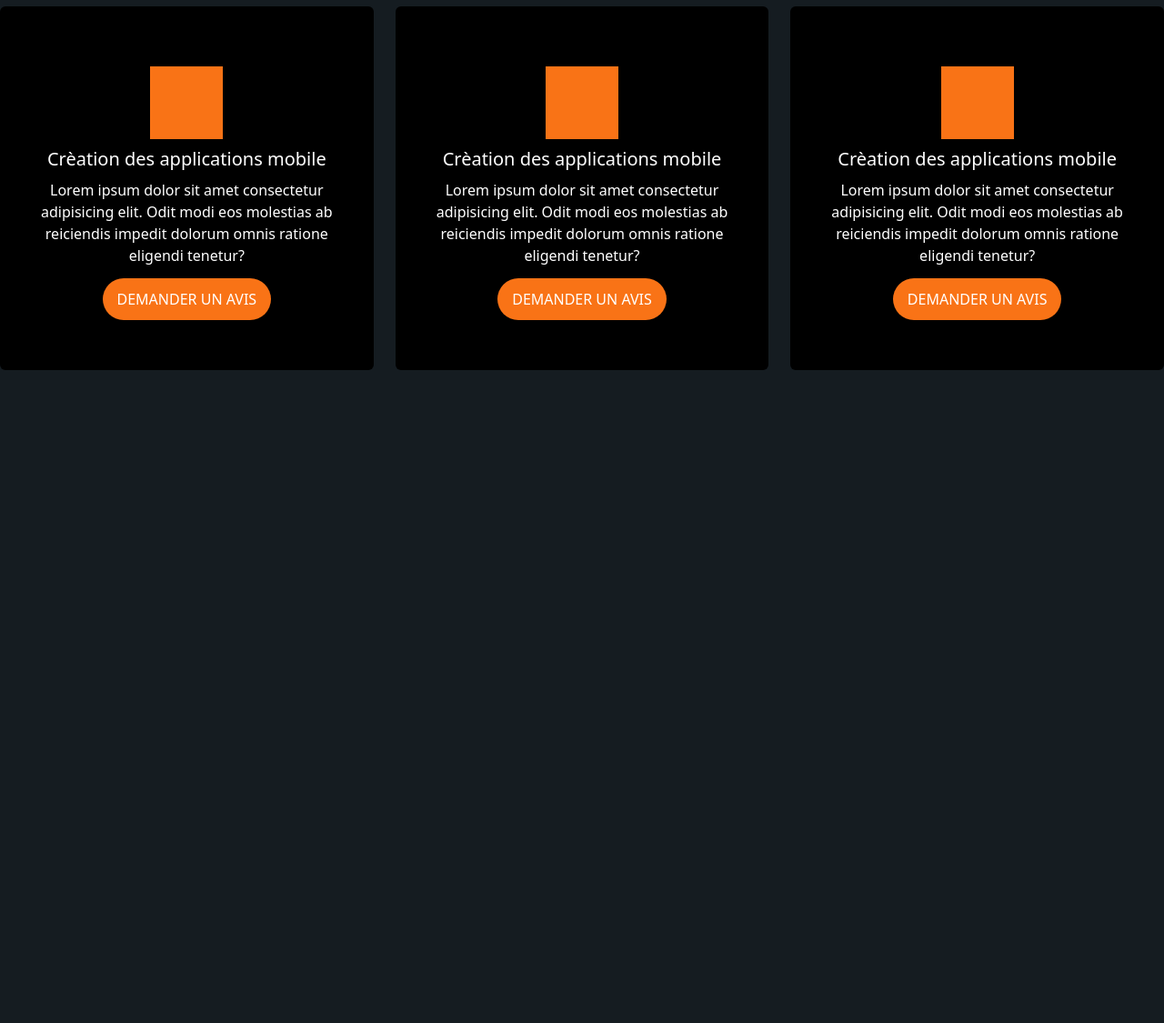
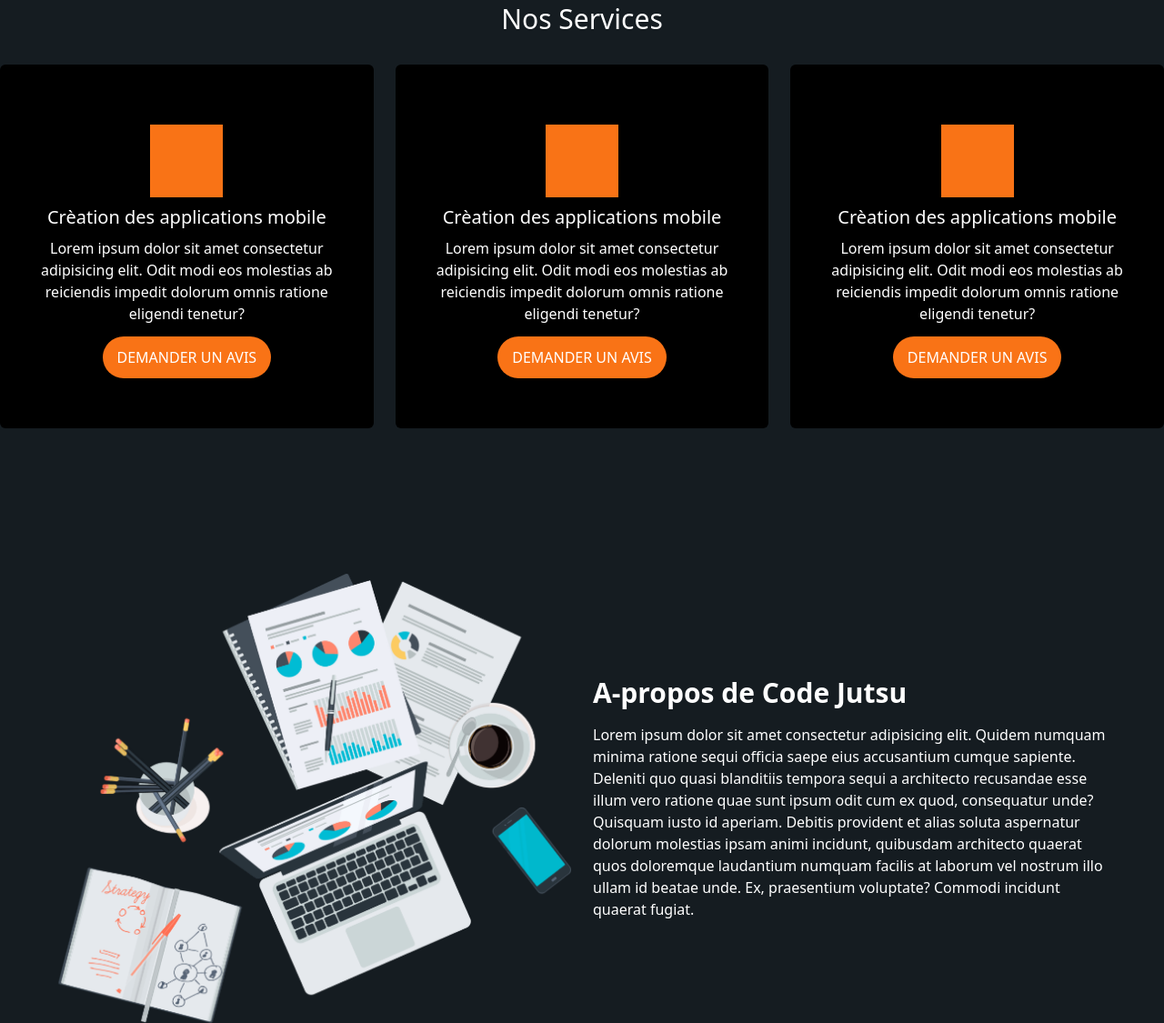
Before and after one commit to zgeniuscoders/portfolio-zgeniuscoders, a website built with Vite: page index.html in a window 1280 px wide. Shown: the part 1137-2262 px from the top of the page at 91% size. Before the commit the page ends 1576 px from the top, so only its background shows below. Built offline with nearby package versions, Linux system fonts and the light colour scheme.

Commit message:
about section

```diff
--- a/index.html
+++ b/index.html
@@ -14,7 +14,7 @@
 
   </div> -->
 
-  <header class="mt-4 bg-w-white/5 py-4 rounded-lg flex items-center justify-between z-20 container mx-auto px-16">
+  <header class="mt-8 bg-w-white/5 py-4 rounded-lg flex items-center justify-between z-20 container mx-auto px-16">
     <div class="flex items-center justify-center gap-16">
       <h3 class="text-white font-bold text-2xl"><a href="">CODE JUTSU</a></h3>
       <div class="bg-gray-400 h-5 w-[2px]"></div>
@@ -147,29 +147,38 @@
 
 
   <!-- services -->
-  <section class="text-center text-white container mx-auto my-8">
+  <section class="text-center text-white container mx-auto my-20">
     <h3 class="text-3xl mb-8">Nos Services</h3>
     <div class="grid grid-cols-3 gap-6">
 
       <article class="bg-black p-6 h-[400px] rounded-md text-center flex items-center justify-center flex-col">
         <div class="h-20 w-20 bg-orange-500 text-center"></div>
         <h3 class="my-2 text-xl ">Crèation des applications mobile</h3>
-        <p>Lorem ipsum dolor sit amet consectetur adipisicing elit. Odit modi eos molestias ab reiciendis impedit dolorum omnis ratione eligendi tenetur?</p>
-        <button type="button" class="mt-6"><a href="" class="bg-orange-500 text-white py-3 px-4 rounded-full uppercase hover:bg-opacity-80">demander un avis</a></button>
+        <p>Lorem ipsum dolor sit amet consectetur adipisicing elit. Odit modi eos molestias ab reiciendis impedit
+          dolorum omnis ratione eligendi tenetur?</p>
+        <button type="button" class="mt-6"><a href=""
+            class="bg-orange-500 text-white py-3 px-4 rounded-full uppercase hover:bg-opacity-80">demander un
+            avis</a></button>
       </article>
 
       <article class="bg-black p-6 h-[400px] rounded-md text-center flex items-center justify-center flex-col">
         <div class="h-20 w-20 bg-orange-500 text-center"></div>
         <h3 class="my-2 text-xl ">Crèation des applications mobile</h3>
-        <p>Lorem ipsum dolor sit amet consectetur adipisicing elit. Odit modi eos molestias ab reiciendis impedit dolorum omnis ratione eligendi tenetur?</p>
-        <button type="button" class="mt-6"><a href="" class="bg-orange-500 text-white py-3 px-4 rounded-full uppercase hover:bg-opacity-80">demander un avis</a></button>
+        <p>Lorem ipsum dolor sit amet consectetur adipisicing elit. Odit modi eos molestias ab reiciendis impedit
+          dolorum omnis ratione eligendi tenetur?</p>
+        <button type="button" class="mt-6"><a href=""
+            class="bg-orange-500 text-white py-3 px-4 rounded-full uppercase hover:bg-opacity-80">demander un
+            avis</a></button>
       </article>
 
       <article class="bg-black p-6 h-[400px] rounded-md text-center flex items-center justify-center flex-col">
         <div class="h-20 w-20 bg-orange-500 text-center"></div>
         <h3 class="my-2 text-xl ">Crèation des applications mobile</h3>
-        <p>Lorem ipsum dolor sit amet consectetur adipisicing elit. Odit modi eos molestias ab reiciendis impedit dolorum omnis ratione eligendi tenetur?</p>
-        <button type="button" class="mt-6"><a href="" class="bg-orange-500 text-white py-3 px-4 rounded-full uppercase hover:bg-opacity-80">demander un avis</a></button>
+        <p>Lorem ipsum dolor sit amet consectetur adipisicing elit. Odit modi eos molestias ab reiciendis impedit
+          dolorum omnis ratione eligendi tenetur?</p>
+        <button type="button" class="mt-6"><a href=""
+            class="bg-orange-500 text-white py-3 px-4 rounded-full uppercase hover:bg-opacity-80">demander un
+            avis</a></button>
       </article>
 
     </div>
@@ -177,8 +186,21 @@
 
 
   <!-- about  -->
-  <section>
-
+  <section class="container mx-auto px-16 grid lg:grid-cols-2 items-center text-white gap-6 mt-40">
+    <div>
+      <img
+        src="./public/digital-marketing-marketing-strategy-inbound-marketing-school-courses-d259a6acfefcf19803788029737a9c10.png"
+        alt="">
+    </div>
+    <div>
+      <h3 class="text-3xl mb-4 font-bold">A-propos de Code Jutsu</h3>
+      <p>Lorem ipsum dolor sit amet consectetur adipisicing elit. Quidem numquam minima ratione sequi officia saepe eius
+        accusantium cumque sapiente. Deleniti quo quasi blanditiis tempora sequi a architecto recusandae esse illum vero
+        ratione quae sunt ipsum odit cum ex quod, consequatur unde? Quisquam iusto id aperiam. Debitis provident et
+        alias soluta aspernatur dolorum molestias ipsam animi incidunt, quibusdam architecto quaerat quos doloremque
+        laudantium numquam facilis at laborum vel nostrum illo ullam id beatae unde. Ex, praesentium voluptate? Commodi
+        incidunt quaerat fugiat.</p>
+    </div>
   </section>
 
   <script type="module" src="/src/main.ts"></script>
```
Also changed, not shown: public/digital-marketing-marketing-strategy-inbound-marketing-school-courses-d259a6acfefcf19803788029737a9c10.png (added).
